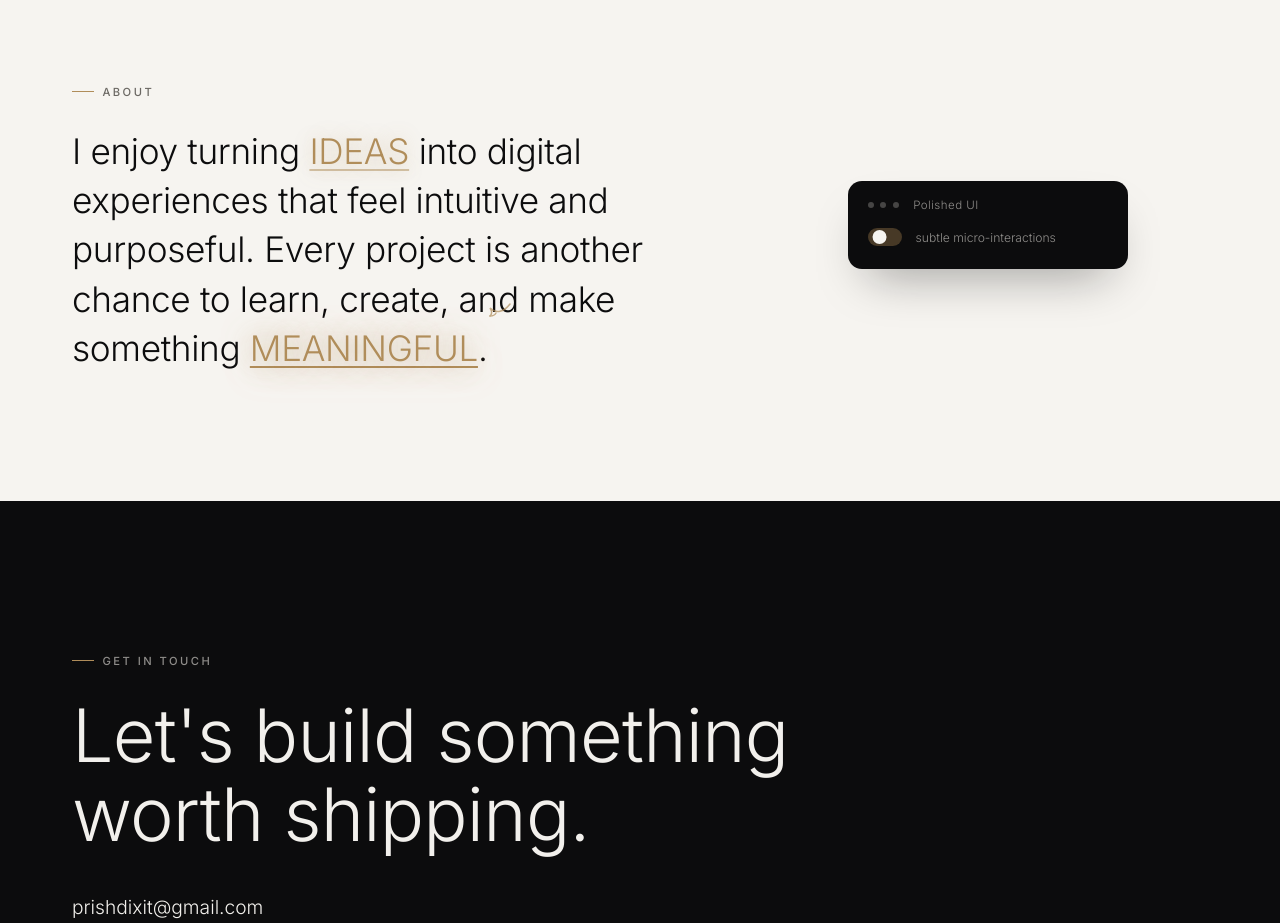
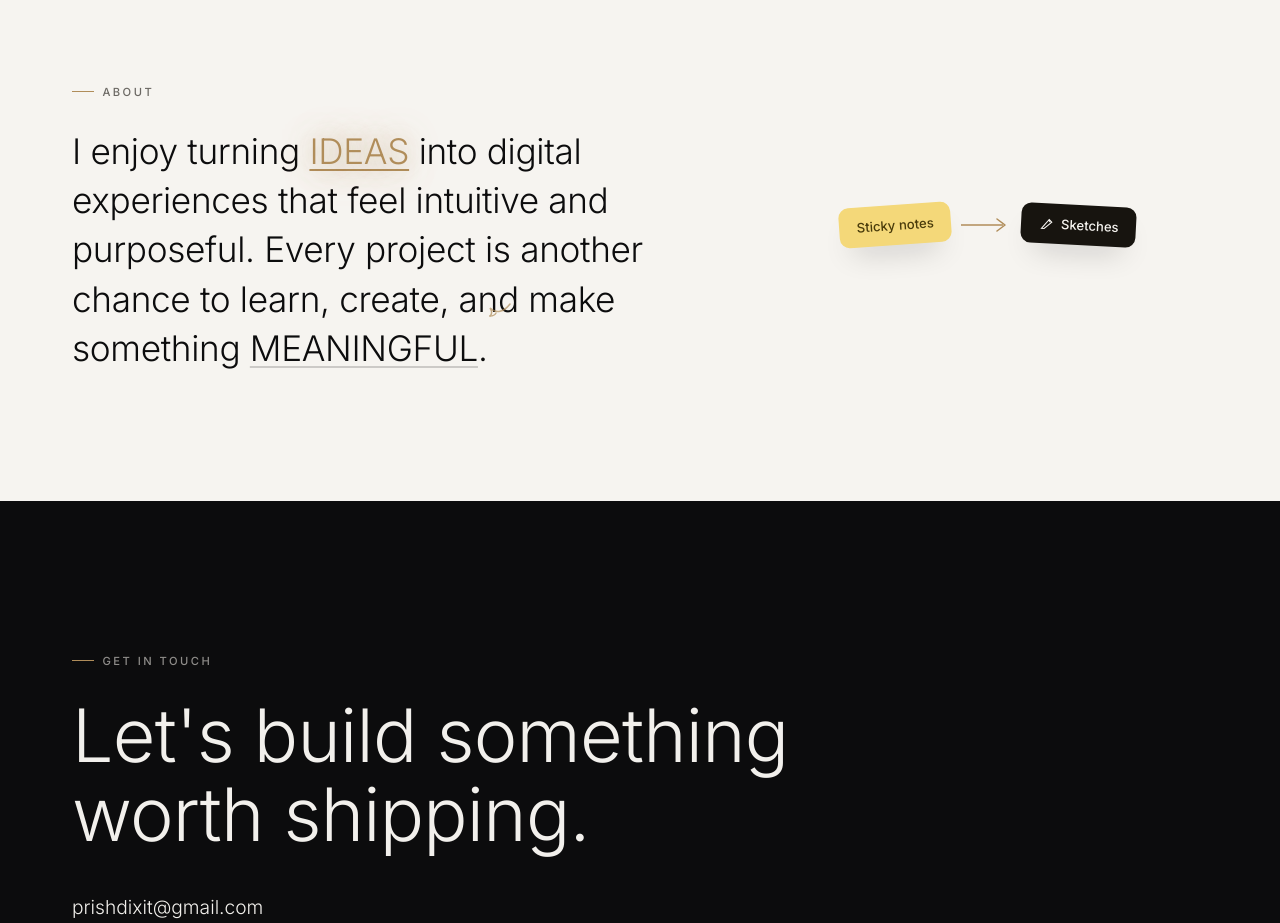
Before and after one commit to Priishaaa/Portfolio, a React (Vite) app: page / in a window 1280 px wide. Shown: the part 5620-6543 px from the top of the page. Built offline with nearby package versions, Linux system fonts and the light colour scheme.

Commit message:
Only highlight the About word whose picture is currently shown

```diff
--- a/src/components/About.jsx
+++ b/src/components/About.jsx
@@ -3,8 +3,7 @@ import { AnimatePresence, motion } from 'framer-motion';
 import './about.css';
 
 const SEQUENCE = ['ideas', 'meaningful'];
-const GLOW_MS = 900;
-const HOLD_MS = 2600;
+const HOLD_MS = 2800;
 
 // A small curled hint-arrow (not a straight one) that sits above a
 // highlighted word. `flip` mirrors it for words on the right side of the line.
@@ -120,32 +119,18 @@ function MeaningfulReveal(){
 
 export default function About(){
   const [started, setStarted] = useState(false);
-  const [glowing, setGlowing] = useState(null);
-  const [revealed, setRevealed] = useState(null);
+  const [active, setActive] = useState(null);
 
   useEffect(() => {
     if (!started) return;
-    let cancelled = false;
-    const timeouts = [];
+    let i = 0;
+    setActive(SEQUENCE[0]);
+    const id = setInterval(() => {
+      i = (i + 1) % SEQUENCE.length;
+      setActive(SEQUENCE[i]);
+    }, HOLD_MS);
 
-    const runStep = (i) => {
-      if (cancelled) return;
-      const word = SEQUENCE[i % SEQUENCE.length];
-      setGlowing(word);
-      setRevealed(null);
-      timeouts.push(setTimeout(() => {
-        if (cancelled) return;
-        setRevealed(word);
-        timeouts.push(setTimeout(() => runStep(i + 1), HOLD_MS));
-      }, GLOW_MS));
-    };
-
-    runStep(0);
-
-    return () => {
-      cancelled = true;
-      timeouts.forEach(clearTimeout);
-    };
+    return () => clearInterval(id);
   }, [started]);
 
   return (
@@ -162,7 +147,7 @@ export default function About(){
           <p className="about-quote">
             I enjoy turning{' '}
             <span className="about-hover-wrap">
-              <span className={`about-hot-word ${glowing === 'ideas' ? 'is-glowing' : ''}`}>
+              <span className={`about-hot-word ${active === 'ideas' ? 'is-glowing' : ''}`}>
                 IDEAS
               </span>
             </span>{' '}
@@ -170,7 +155,7 @@ export default function About(){
             project is another chance to learn, create, and make something{' '}
             <span className="about-hover-wrap">
               <CurlyArrow className="curly-arrow-meaningful" flip />
-              <span className={`about-hot-word ${glowing === 'meaningful' ? 'is-glowing' : ''}`}>
+              <span className={`about-hot-word ${active === 'meaningful' ? 'is-glowing' : ''}`}>
                 MEANINGFUL
               </span>
             </span>.
@@ -185,8 +170,8 @@ export default function About(){
           transition={{ duration: 0.8, ease: [0.16, 1, 0.3, 1], delay: 0.15 }}
         >
           <AnimatePresence mode="wait">
-            {revealed === 'ideas' && <IdeasReveal key="ideas" />}
-            {revealed === 'meaningful' && <MeaningfulReveal key="meaningful" />}
+            {active === 'ideas' && <IdeasReveal key="ideas" />}
+            {active === 'meaningful' && <MeaningfulReveal key="meaningful" />}
           </AnimatePresence>
         </motion.div>
       </div>
--- a/src/components/about.css
+++ b/src/components/about.css
@@ -52,19 +52,20 @@
 }
 
 .about-hot-word{
-  color: var(--accent);
+  color: var(--ink);
   text-decoration: underline;
   text-decoration-thickness: 2px;
   text-underline-offset: 5px;
-  text-decoration-color: rgba(176, 141, 90, 0.5);
-  text-shadow: 0 0 18px rgba(176, 141, 90, 0.35);
+  text-decoration-color: rgba(12, 12, 13, 0.18);
+  text-shadow: 0 0 0 rgba(176, 141, 90, 0);
   cursor: none;
-  transition: text-shadow 0.4s var(--ease), text-decoration-color 0.4s var(--ease);
+  transition: color 0.4s var(--ease), text-shadow 0.4s var(--ease), text-decoration-color 0.4s var(--ease);
 }
 
 .about-hot-word.is-glowing{
+  color: var(--accent);
+  text-decoration-color: var(--accent);
   text-shadow: 0 0 30px rgba(176, 141, 90, 0.75);
-  text-decoration-color: var(--accent);
 }
 
 /* -- the blank-until-hovered reveal panel -- */
```
